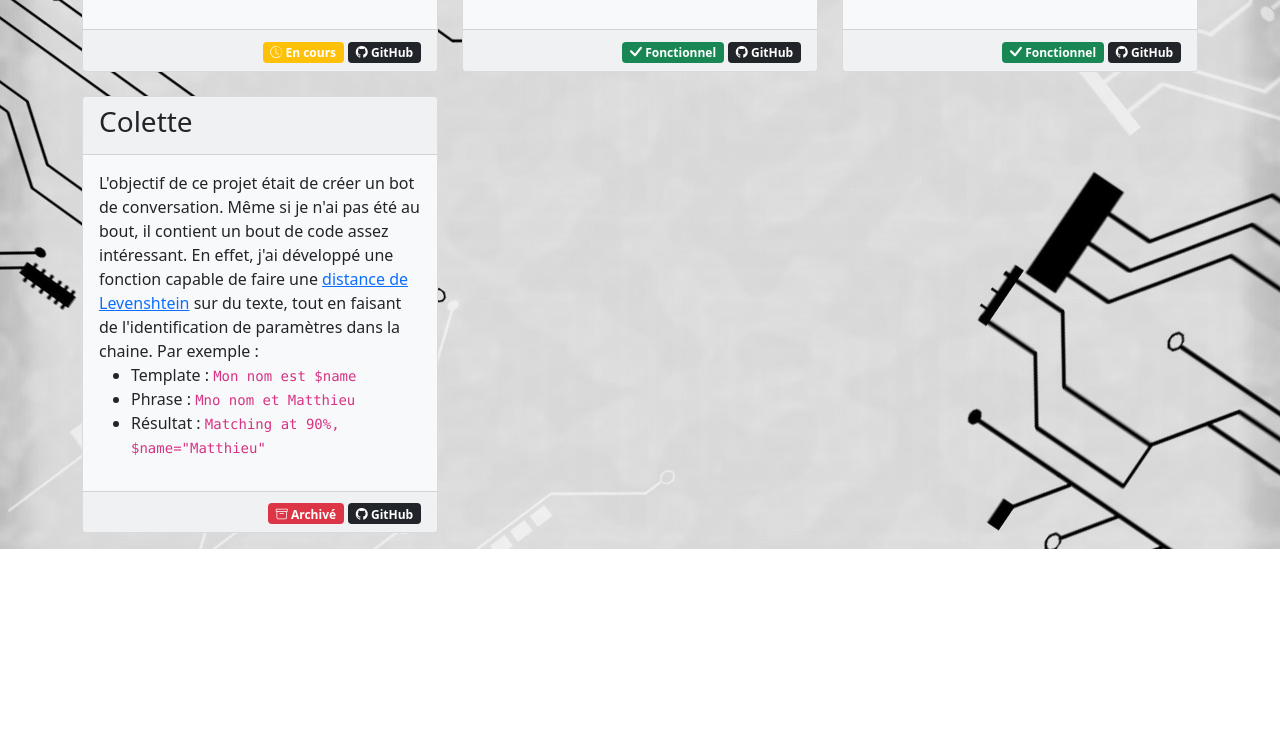
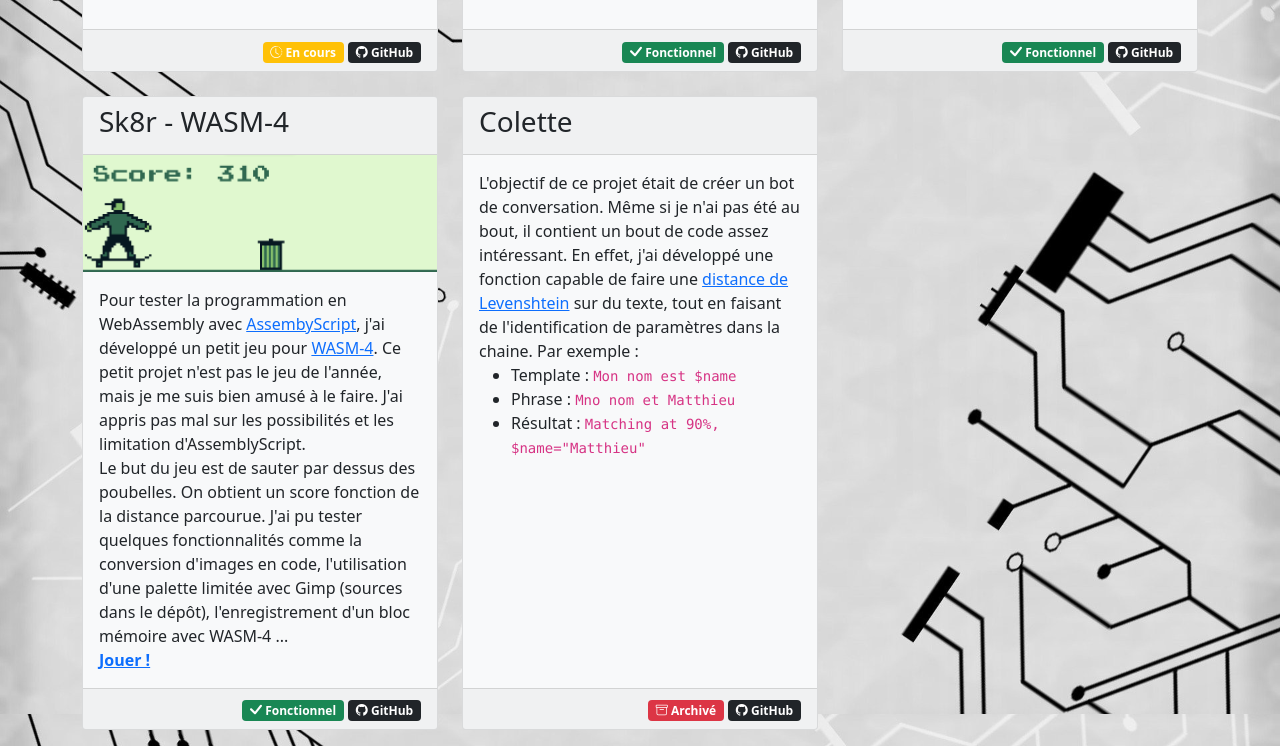
Before and after one commit to ItHasU/ithasu.github.io, a plain HTML site: page index.html in a window 1280 px wide. Shown: the part 886-1632 px from the top of the page. Before the commit the page ends 1435 px from the top, so only its background shows below. Drawn offline with nearby package versions, Linux system fonts and the light colour scheme.

Commit message:
Sk8r description

```diff
--- a/index.html
+++ b/index.html
@@ -115,6 +115,20 @@
           </div>
         </project-card>
 
+        <project-card class="col" title="Sk8r - WASM-4" status="mature" repository="https://github.com/ItHasU/w4-sk8r">
+          <img slot="picture" src="img/sk8r.png" class="img-fluid">
+          <div slot="content">
+            Pour tester la programmation en WebAssembly avec <a href="https://www.assemblyscript.org/"
+              target="_blank">AssembyScript</a>, j'ai développé un petit jeu pour <a
+              href="https://wasm4.org/">WASM-4</a>. Ce petit projet n'est pas le jeu de l'année, mais je me suis bien
+            amusé à le faire. J'ai appris pas mal sur les possibilités et les limitation d'AssemblyScript.<br>
+            Le but du jeu est de sauter par dessus des poubelles. On obtient un score fonction de la distance parcourue.
+            J'ai pu tester quelques fonctionnalités comme la conversion d'images en code, l'utilisation d'une palette
+            limitée avec Gimp (sources dans le dépôt), l'enregistrement d'un bloc mémoire avec WASM-4 ...<br>
+            <a href="sk8r/index.html" target="_blank"><b>Jouer !</b></a>
+          </div>
+        </project-card>
+
         <!-- Projets abandonnés-->
         <project-card class="col" title="Colette"
           repository="https://github.com/ItHasU/Colette/blob/master/src/Colette/language.ts" status="archived">
```
Also changed, not shown: sk8r/index.html (+1 -1 lines), img/sk8r.png (added).
